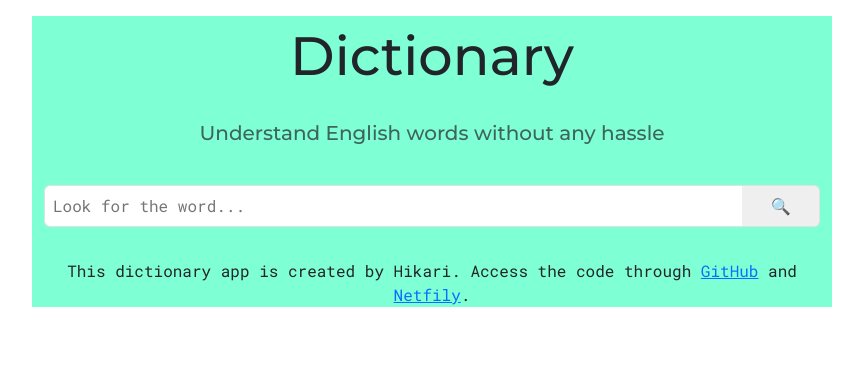
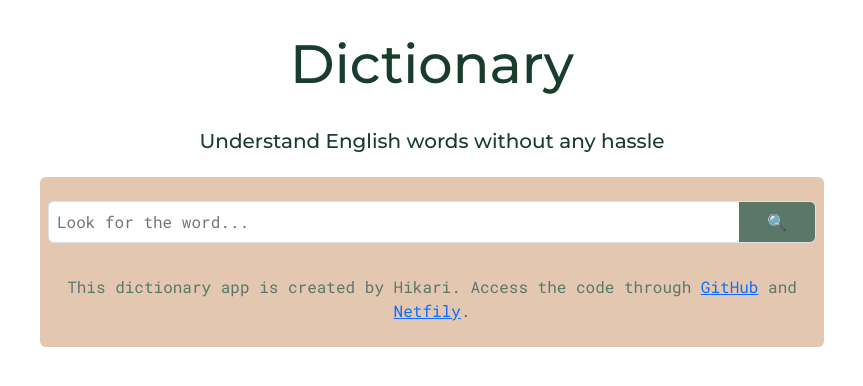
Before and after one commit to cosylily/wise-lily, a React (Create React App) app: page / in a window 1280 px wide. Shown: the top 386 px of the page, without its empty margins (208-1071 px from the left). Built offline with nearby package versions, Linux system fonts and the light colour scheme.

Commit message:
finish with css

```diff
--- a/public/index.html
+++ b/public/index.html
@@ -27,6 +27,7 @@
       href="https://fonts.googleapis.com/css2?family=Montserrat:ital,wght@0,100..900;1,100..900&family=Roboto+Mono:ital,wght@0,100..700;1,100..700&display=swap"
       rel="stylesheet"
     />
+
     <!--
       Notice the use of %PUBLIC_URL% in the tags above.
       It will be replaced with the URL of the `public` folder during the build.
@@ -39,9 +40,8 @@
     <title>Dictionary App</title>
   </head>
   <body>
-
-      <noscript>You need to enable JavaScript to run this app.</noscript>
-      <div id="root"></div>
+    <noscript>You need to enable JavaScript to run this app.</noscript>
+    <div id="root"></div>
 
     <!--
       This HTML file is a template.
--- a/src/App.css
+++ b/src/App.css
@@ -7,10 +7,17 @@
 }
 .App {
   max-width: 800px;
-  background-color: aquamarine;
+  background-image: linear-gradient(rgba(255, 255, 255, 0.4)), url(library.jpeg);
+  background-size: cover;
+  background-position: center;
+  background-repeat: no-repeat;
+}
+.main-body {
+  background-color: var(--light-brown);
 }
 .title {
   font-family: var(--first-font);
+  color: var(--emerald);
 }
 .title h1 {
   font-size: 54px;
@@ -18,7 +25,6 @@
 .title h3 {
   text-align: center;
   font-size: 20px;
-  opacity: 0.7;
 }
 form {
   font-family: var(--second-font);
@@ -28,7 +34,12 @@ form .searchBox {
 }
 form .submitButton {
   width: 10%;
+  background-color: var(--light-green);
+}
+form .submitButton:hover {
+  background-color: var(--emerald);
 }
 footer {
   font-family: var(--second-font);
+  color: var(--light-green);
 }
--- a/src/App.js
+++ b/src/App.js
@@ -3,12 +3,12 @@ import DictionaryForm from "./Dictionaryform";
 
 function App() {
   return (
-    <div className="App container">
+    <div className="App p-2 container">
       <div className="title">
         <h1 className="text-center m-3 p-2">Dictionary</h1>
         <h3 className="m-3 p-2">Understand English words without any hassle</h3>
       </div>
-
+      <div className="main-body p-2 rounded">
         <DictionaryForm />
         <footer className="m-3 text-center">
           This dictionary app is created by Hikari. Access the code through{" "}
@@ -16,6 +16,7 @@ function App() {
           <a href="https://incredible-froyo-08762a.netlify.app/">Netfily</a>.
         </footer>
       </div>
+    </div>
   );
 }
 
```
Lines whose indentation alone changed are shown as unchanged.
